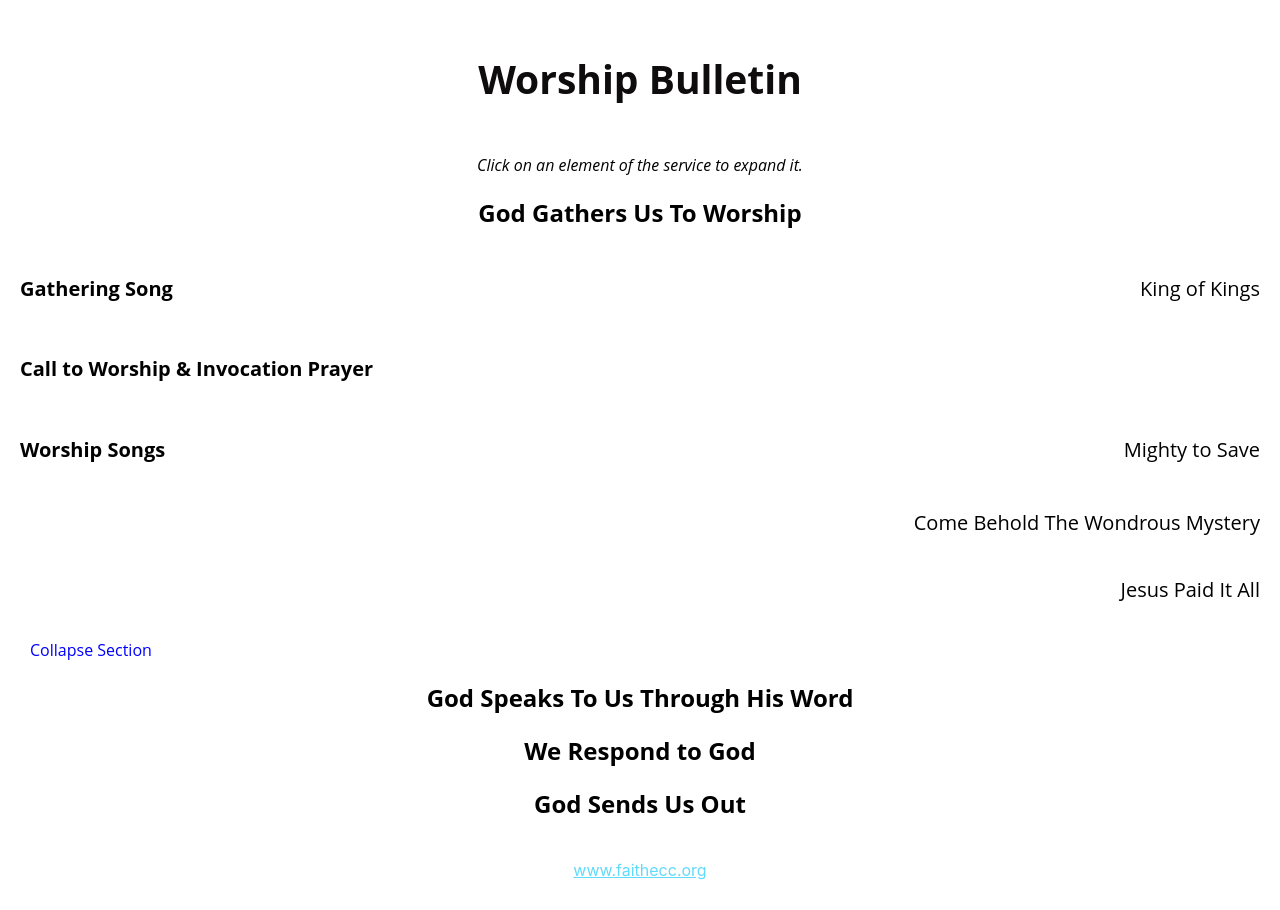
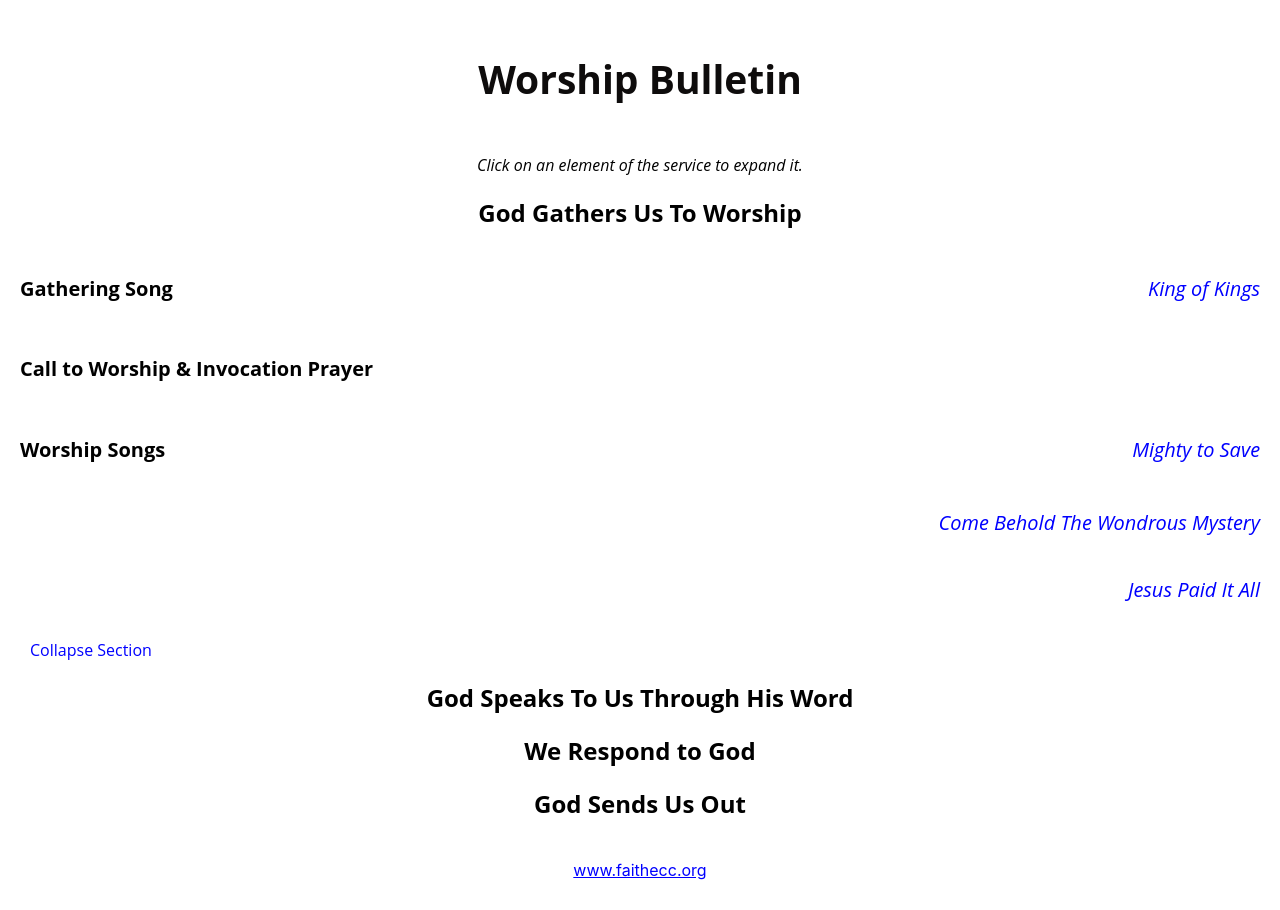
Before and after one commit to zzboncak/faith-covenant-bulletin, a React (Create React App) app: page / in a window 1280 px wide. Both pictures are taken after a click on the element "God Gathers Us To Worship". Built offline with nearby package versions, Linux system fonts and the light colour scheme.

Commit message:
made expandable parts look like links

```diff
--- a/src/App.css
+++ b/src/App.css
@@ -16,7 +16,7 @@
 }
 
 .App-link {
-  color: #61dafb;
+  color: blue;
 }
 
 footer,
--- a/src/components/subject/Subject.css
+++ b/src/components/subject/Subject.css
@@ -28,3 +28,8 @@
 .bold {
   font-weight: 900;
 }
+
+.clickable {
+  color: blue;
+  font-style: italic;
+}
--- a/src/components/subject/Subject.tsx
+++ b/src/components/subject/Subject.tsx
@@ -4,7 +4,8 @@ import "./Subject.css";
 
 export const Subject: React.FC<SubjectProps> = ({
   title,
-  content
+  content,
+  isExpandable
 }) => {
   const [isExpanded, setExpanded] = useState<boolean>(false);
   const contentArray = content
@@ -24,7 +25,7 @@ export const Subject: React.FC<SubjectProps> = ({
   return (
     <>
       <p
-        className="subject-title"
+        className={`subject-title${isExpandable ? " clickable" : ""}`}
         onClick={() => setExpanded(!isExpanded)}
       >
         {title}
```
